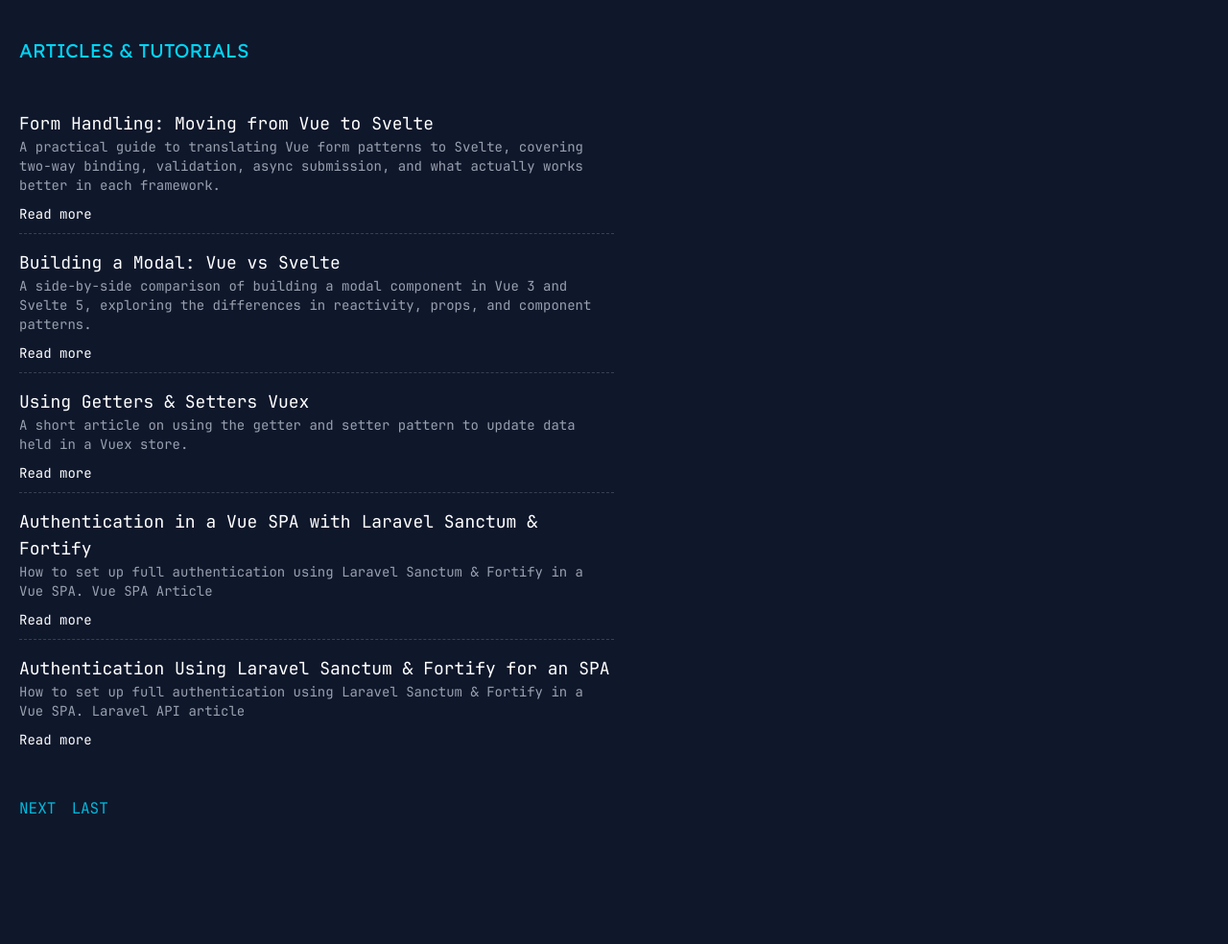
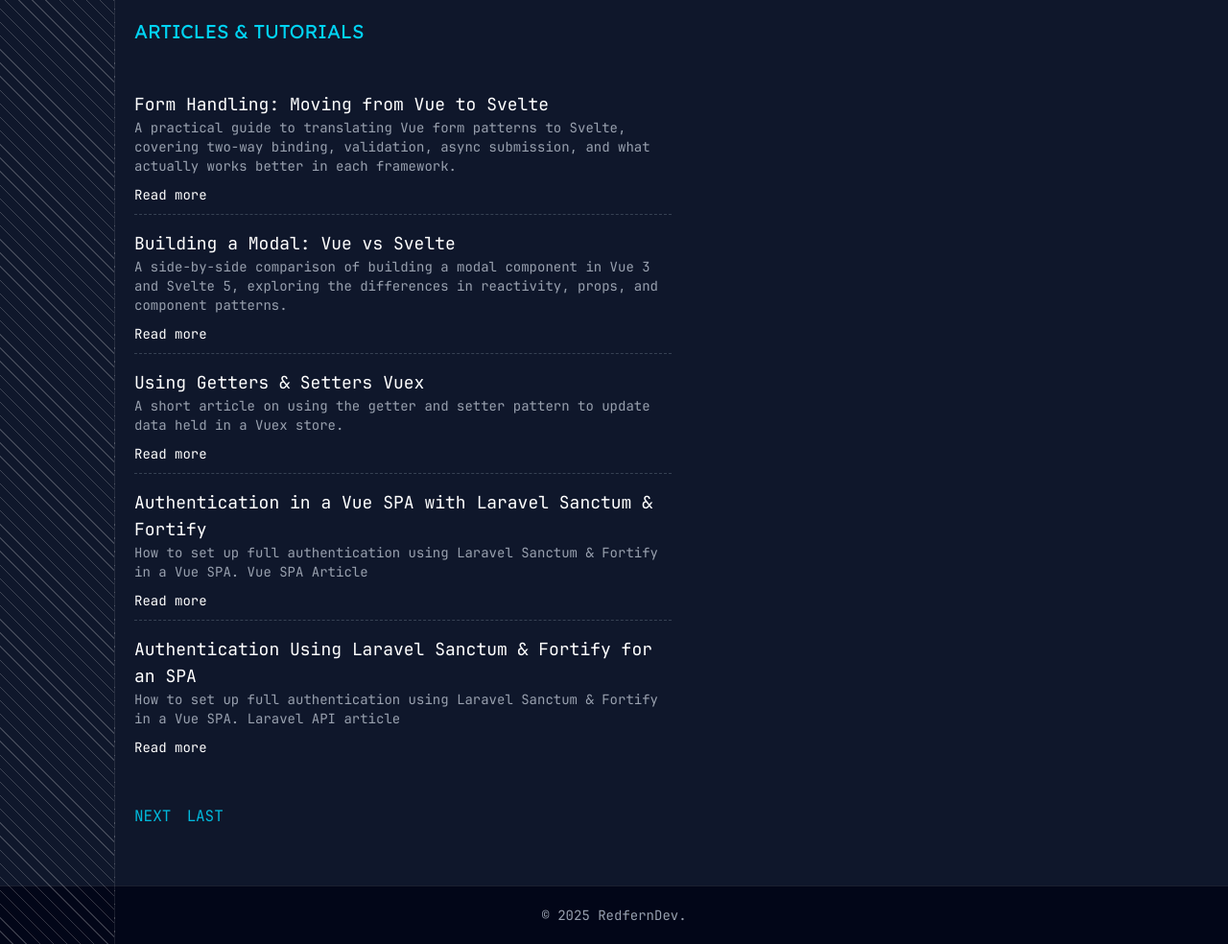
Before and after one commit to garethredfern/redfern-dev, an Astro site: page / in a window 1280 px wide. Shown: the part 90-1074 px from the top of the page at 96% size. Before the commit the page ends 985 px from the top, so only its background shows below. Built offline with nearby package versions, Linux system fonts and the light colour scheme; Astro itself is replaced by a stand-in of ours; some packages are replaced by stand-ins of ours.

Commit message:
Refactor layout structure to improve component organization and styling

```diff
--- a/src/components/SiteFooter.astro
+++ b/src/components/SiteFooter.astro
@@ -0,0 +1,5 @@
+<footer class="py-5 border-t border-white/10 bg-slate-950">
+  <div class="text-center text-sm text-gray-400">
+    &copy; {new Date().getFullYear()} RedfernDev.
+  </div>
+</footer>
--- a/src/components/SiteHeader.astro
+++ b/src/components/SiteHeader.astro
@@ -1,4 +1,4 @@
-<header class="bg-slate-950 py-5 mb-10 border-b border-slate-800">
+<header class="bg-slate-950 py-5 border-b border-white/10">
   <div class="text-center">
     <h1
       class="text-5xl font-bold font-heading text-transparent bg-clip-text bg-linear-to-r from-cyan-500 to-indigo-500 tracking-tight"
--- a/src/layouts/BaseLayout.astro
+++ b/src/layouts/BaseLayout.astro
@@ -15,10 +15,18 @@
   <Analytics />
 
   <body class="bg-slate-900">
-    <SiteHeader />
-    <main class="px-5 mx-auto max-w-7xl">
-      <slot />
-    </main>
-    <SiteFooter />
+    <div class="relative">
+      <SiteHeader />
+      <div
+        class="absolute left-0 top-0 h-full w-5 bg-[repeating-linear-gradient(45deg,transparent,transparent_9px,rgb(255_255_255/0.2)_9px,rgb(255_255_255/0.2)_10px)] border-r border-white/10 lg:w-30"
+      >
+      </div>
+      <div class="max-w-7xl ml-30">
+        <main class="p-5">
+          <slot />
+        </main>
+      </div>
+      <SiteFooter />
+    </div>
   </body>
 </html>
```
